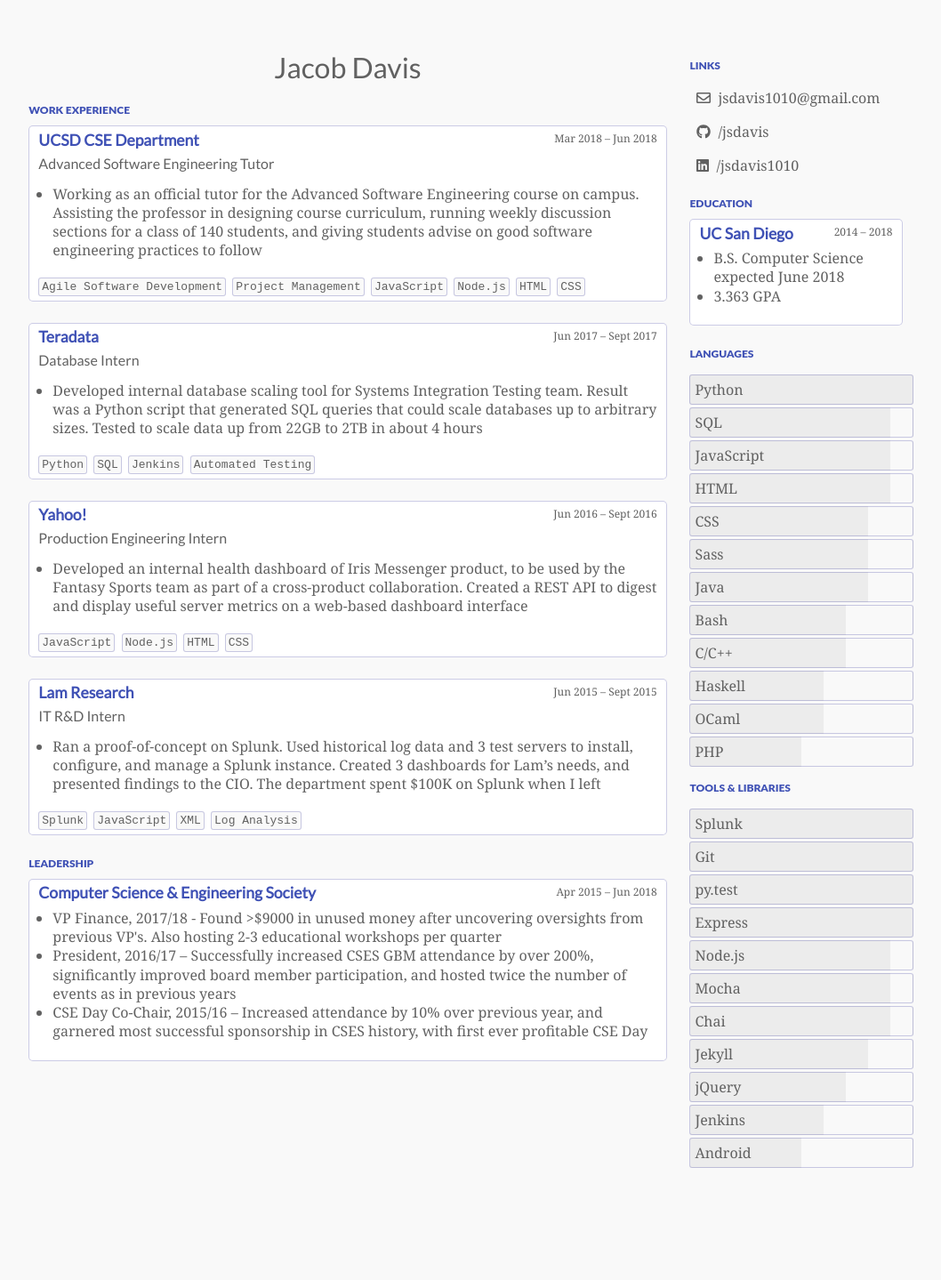
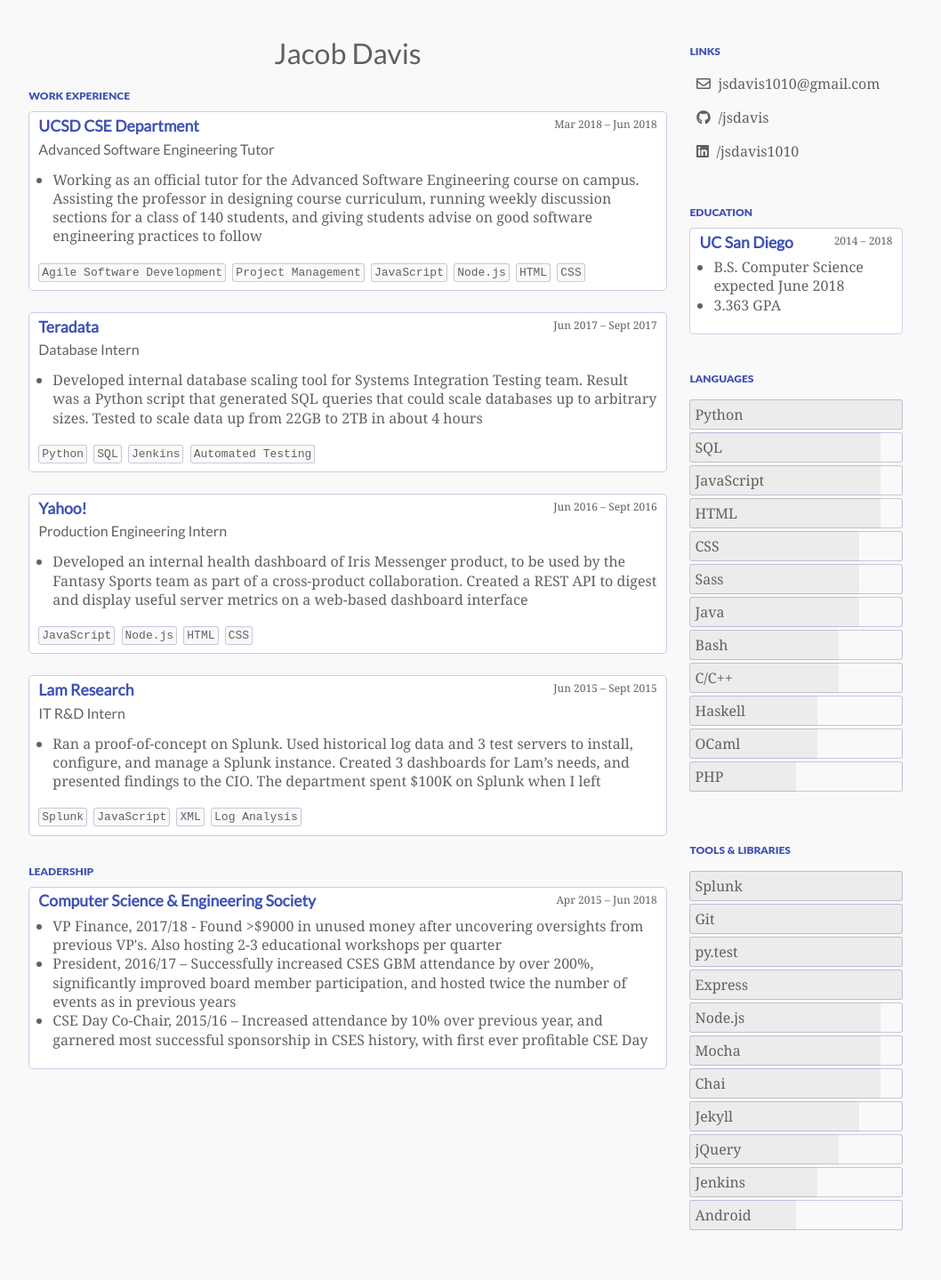
Before and after one commit to jsdavis/jsdavis.github.io, a Jekyll site: the page built from index.md, in a window 1280 px wide. Shown: the whole page at 89% size, without its empty margins (119-1177 px from the left). Built offline with Jekyll 4.4.1, drawn with Linux system fonts in a browser that asks for light colours; nearby versions of some CDN libraries; before the commit the page ends 1337 px from its top, so only the background shows below that.

Commit message:
Redesign ready for deployment

```diff
--- a/assets/css/main.sass
+++ b/assets/css/main.sass
@@ -23,7 +23,7 @@ html
     max-width: 992px
 
 body
-    padding-top: 3em
+    padding-top: 2em
     font: 1em $serif
     display: grid
     grid: "main sidebar" / 75% 25%
@@ -36,6 +36,8 @@ main
 
 aside
     grid-column: sidebar / sidebar
+    display: flex
+    flex-direction: column
     a
         color: $text
         display: block
@@ -58,13 +60,15 @@ article
     background-color: $card-background
     border-radius: 5px
     padding: 5px 10px
-    margin-bottom: 1.5em
+
+    &:not(:last-child)
+        margin-bottom: 1.5em
 
 section
     width: 98%
     margin-left: auto
     margin-right: auto
-    margin-bottom: 1em
+    margin-bottom: 2em
 
 a
     text-decoration: none
@@ -144,10 +148,10 @@ code
     padding: 2px 3px
     margin-right: 3px
     border-radius: 3px
+    margin-bottom: 0.33em
 
 .lang
     display: block
-    width: 100%
     padding: 5px
     border-radius: 3px
     margin-bottom: 3px
@@ -165,3 +169,9 @@ code
 @media screen and (max-width: 900px)
     body
         grid: [row1-start] "main" [row1-end] [row2-start] "sidebar" [row2-end]
+        grid-gap: 0
+
+    #education
+        order: -2
+    #links
+        order: -1
```
